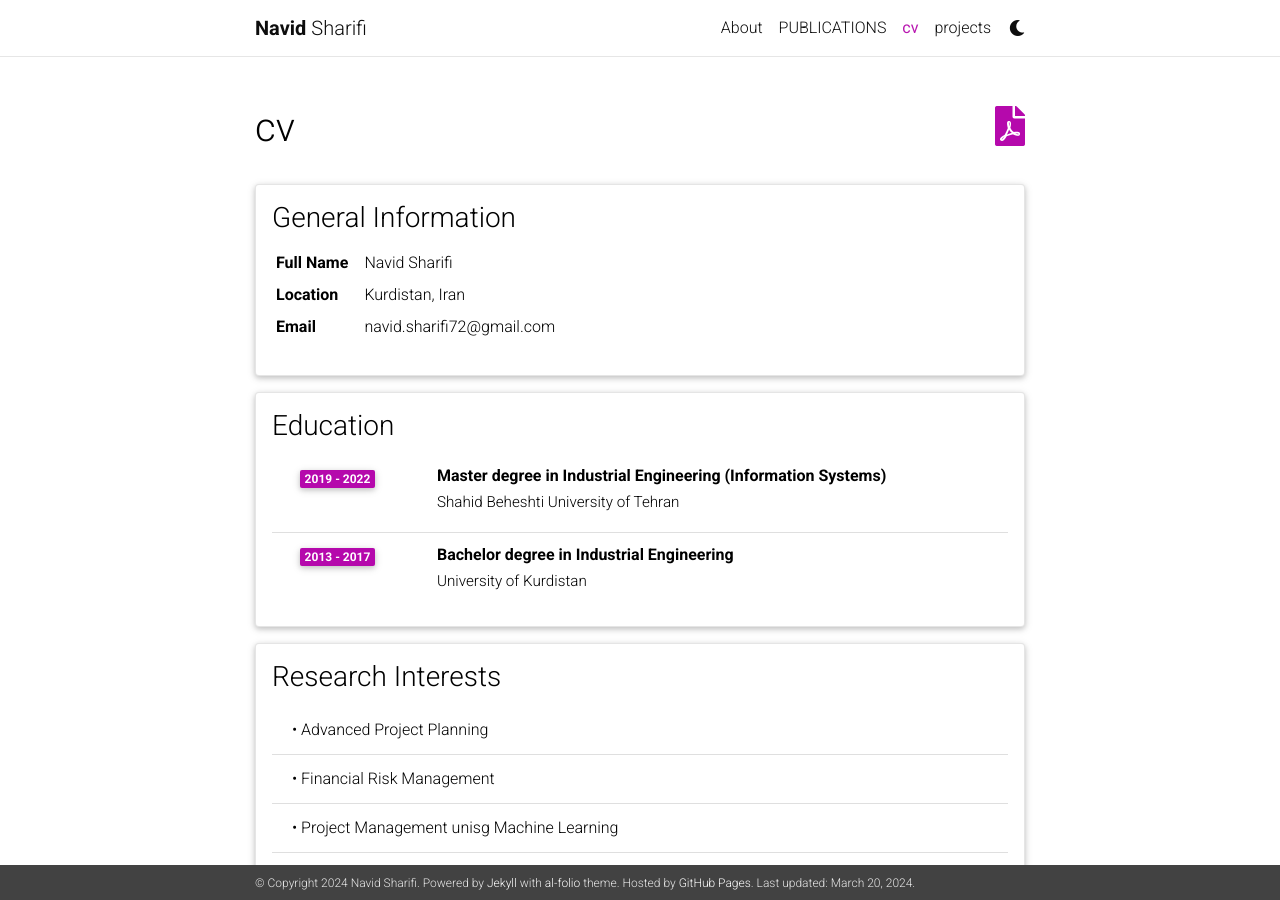
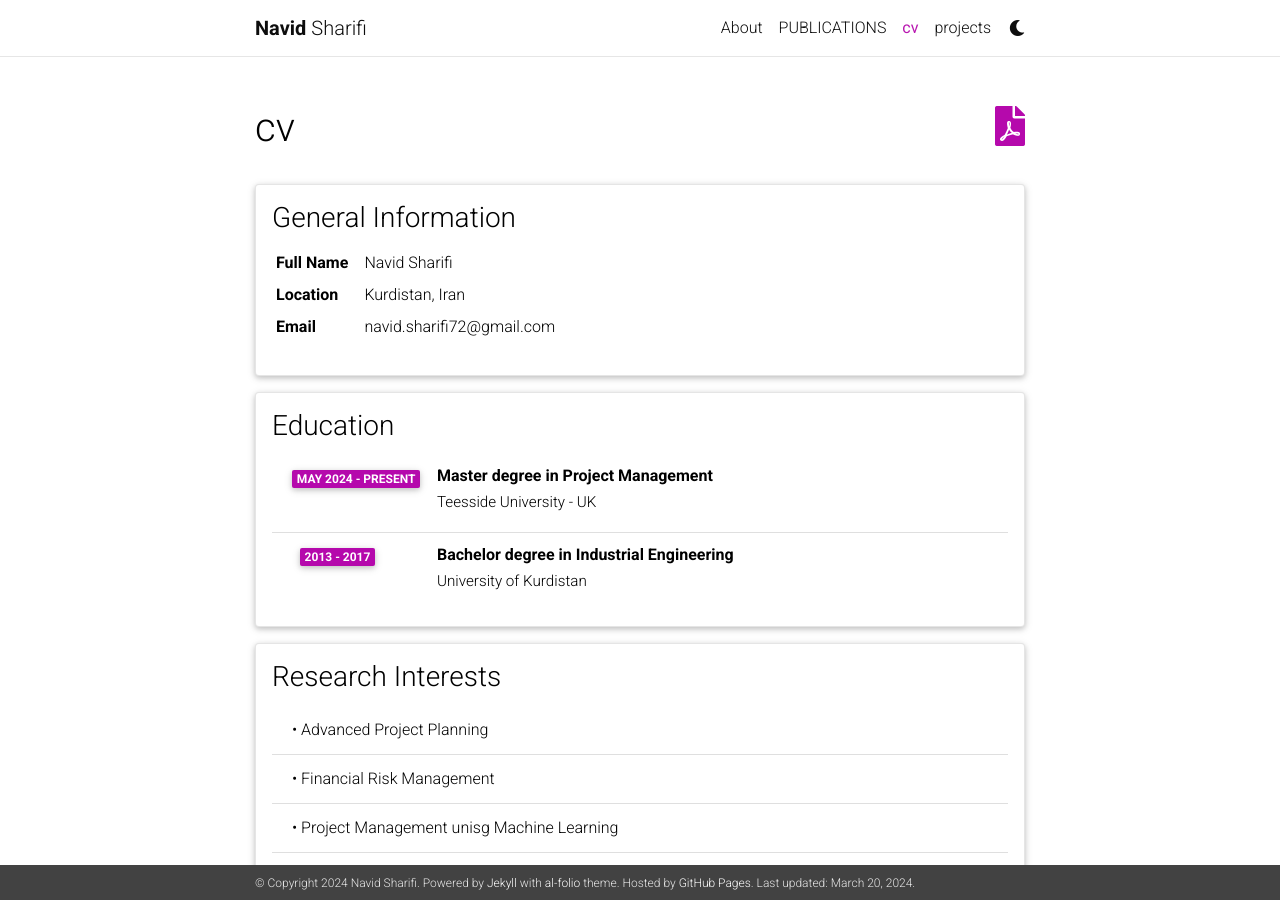
Before and after one commit to navidsharifi/navidsharifi.github.io, a Jekyll site: the page built from _pages/cv.md, in a window 1280 px wide and 900 px high. Built offline with Jekyll 4.4.1, drawn with Linux system fonts in a browser that asks for light colours; comment, search, counter and statistics services are not loaded; a style sheet for code colours, icons or effects is not loaded.

Commit message:
Update cv.ymleee

```diff
--- a/_data/cv.yml
+++ b/_data/cv.yml
@@ -26,9 +26,9 @@
 - title: Education
   type: time_table
   contents:
-    - title: Master degree in Industrial Engineering (Information Systems)
-      institution: Shahid Beheshti University of Tehran
-      year: 2019 - 2022
+    - title: Master degree in Project Management
+      institution: Teesside University - UK
+      year: May 2024 - Present
     - title: Bachelor degree in Industrial Engineering
       institution: University of Kurdistan
       year: 2013 - 2017
```
